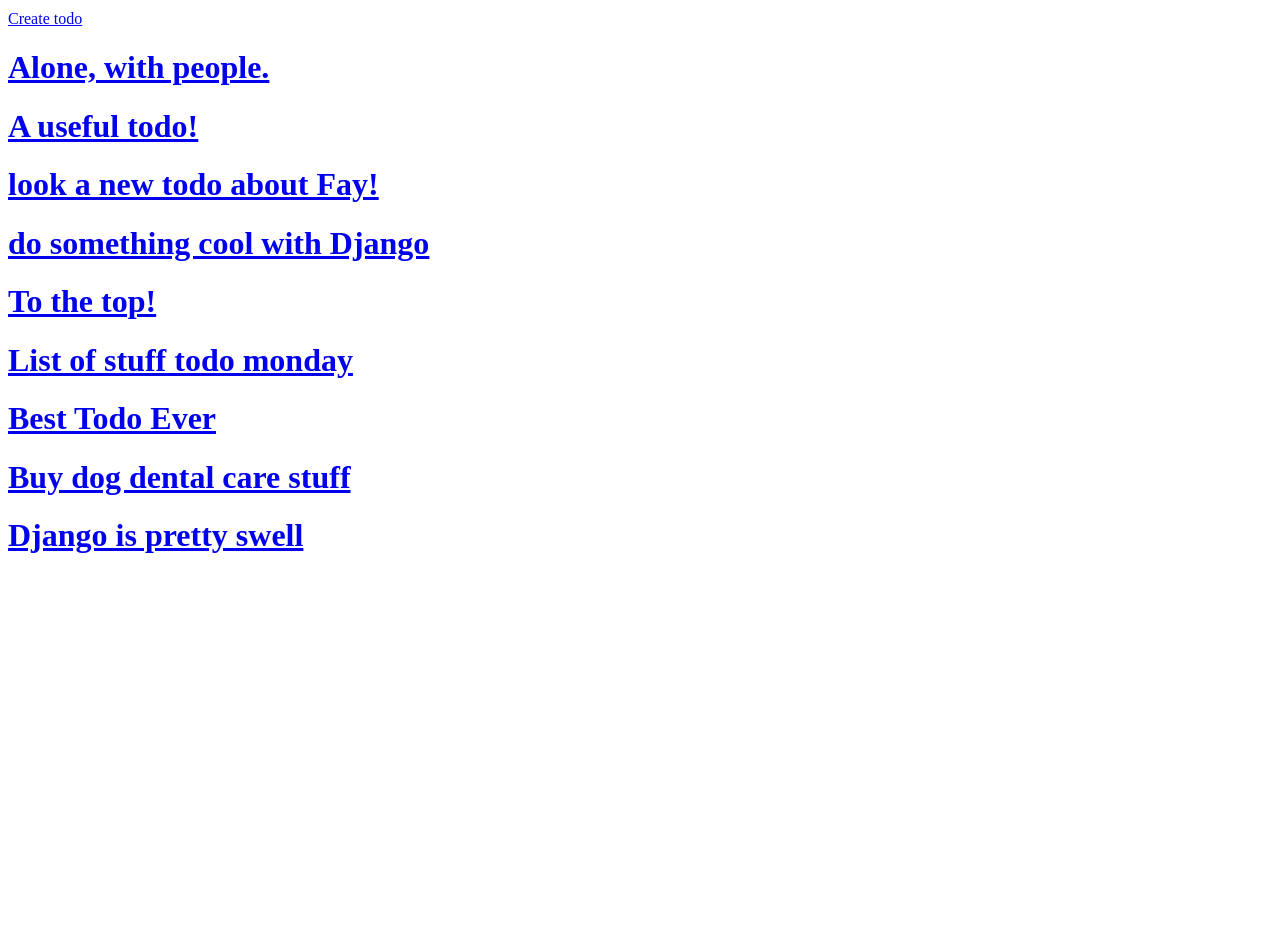
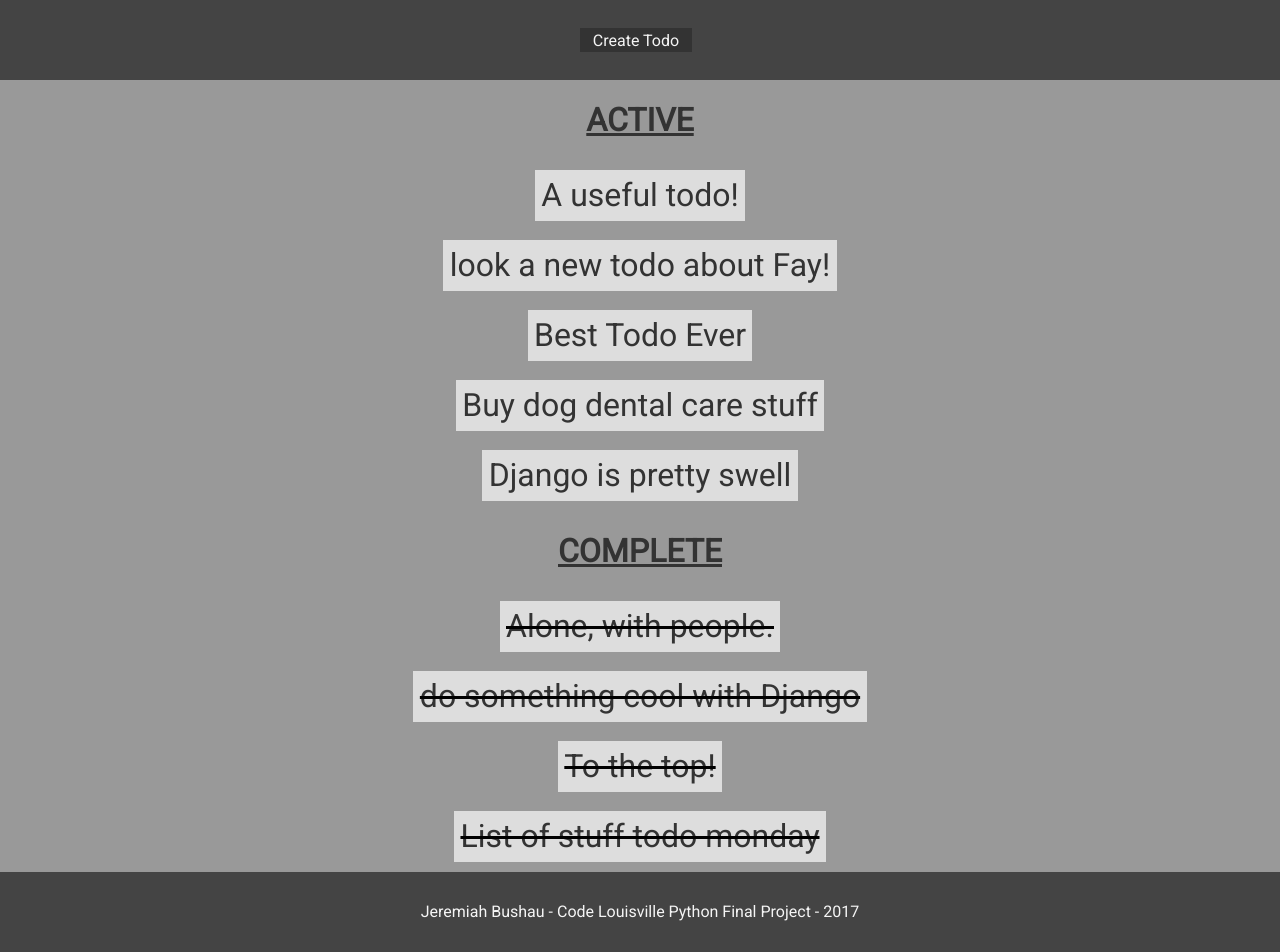
Before and after one commit to JerBushau/code_lou_todo, a Django app: page /todos/ in a window 1280 px wide. Before the commit the page ends 553 px from the top, so only its background shows below. Run offline with Django 3.2, Linux system fonts and the light colour scheme; data comes from the database, SQL or seed files in the repository; both versions use the stored data as it was after the commit.

Commit message:
Styled sitein grey scale and made some adjustmnets to layout and UI

```diff
--- a/code_lou_todo/assets/css/code_lou_todo.css
+++ b/code_lou_todo/assets/css/code_lou_todo.css
@@ -1,13 +1,195 @@
+@import url('https://fonts.googleapis.com/css?family=Open+Sans|Roboto');
+
+html,
+body {
+  height: 100%;
+  width: 100%;
+  margin: 0;
+  background: #999;
+  font-family: 'Roboto', sans-serif;
+}
+
 pre {
   white-space: pre-wrap;
+  max-width: 97.4%;
+  background: #ddd;
+  padding: 0.5em;
+  font-family: 'Open Sans', sans-serif;
 }
 
 form {
   display: flex;
   flex-direction: column;
   max-width: 31em;
+  margin: 0.5em;
+}
+form label {
+  display: flex;
+}
+.form-wrap {
+  min-height: 80%;
+  margin: 0.5em;
 }
 
-nav {
-  margin: 10px 0 20px 0;
+nav,
+footer,
+.todo-detail,
+.todo-list,
+.todo-nav,
+.todo-nav-links,
+.todo-ops {
+  display: flex;
 }
+
+nav,
+footer {
+  height: 10%;
+  min-width: 300px;
+  margin: 0;
+  background: #444;
+  align-items: center;
+  justify-content: center;
+  padding: 0 5%;
+}
+
+footer {
+  color: whitesmoke;
+  text-align: center;
+}
+
+label {
+  font-size: 1.5em;
+}
+
+input[type="text"], textarea {
+  padding: 0.5em;
+  width: auto;
+  background: whitesmoke;
+}
+
+.home-page-wrap {
+  display: flex;
+  flex-direction: column;
+  width: 100%;
+  height: 100%;
+  align-items: center;
+  justify-content: center;
+}
+.home-page-wrap h4 {
+  text-align: center;
+}
+
+.todo-list {
+  flex-direction: column;
+  margin: auto;
+  width:95%;
+  min-height: 80%;
+  justify-content: center;
+}
+
+.todo-list-item {
+  padding: 1em 0;
+}
+.todo-list-item h1,
+.todo-list-item a,
+.todo-nav h1 {
+  margin: 0;
+  color: #333;
+  font-weight: normal;
+
+}
+
+.todo-list-item h1 {
+  font-size: 1.7em;
+}
+.todo-list-item a {
+  background: #ddd;
+  padding: 0.2em;
+  text-decoration: none;
+}
+
+.todo-label {
+  text-align: center;
+  text-decoration: underline;
+  color: #333;
+}
+
+.todo-nav {
+  display: flex;
+  flex-direction: column;
+  align-items: flex-start;
+}
+.todo-nav small {
+  margin-bottom: 1em;
+}
+.todo-nav-links {
+  margin: 0.5em 0;
+}
+nav a,
+.todo-nav a,
+.todo-ops a,
+input[type='submit'] {
+  display: flex;
+  color: whitesmoke;
+  align-items: center;
+  justify-content: center;
+  text-align: center;
+  text-decoration: none;
+  background: #333;
+  height: 1.5em;
+  width: 7em;
+  margin: 0 0.5em 0 0;
+  border: none;
+}
+
+input[type='submit'] {
+  margin: 0.5em 0;
+}
+
+.todo-detail {
+  margin: 0.5em;
+  flex-direction: column;
+  overflow: wrap;
+  min-height: 80%;
+}
+
+.complete {
+  text-decoration: line-through;
+}
+
+@media (min-width: 600px) {
+  form{
+    margin: auto;
+  }
+
+  .todo-list {
+    width: 75%;
+  }
+  .todo-list-item {
+    text-align: center;
+  }
+  .todo-list-item h1 {
+    font-size: 2em;
+  }
+
+  .todo-nav {
+    flex-direction: row;
+    align-items: center;
+    justify-content: space-between;
+  }
+
+  .todo-nav-links a {
+    padding-left: 0;
+  }
+
+  .todo-detail {
+    width: 75%;
+    margin: auto auto 0.5em;
+  }
+}
+
+@media (min-width: 1000px) {
+  .todo-detail {
+    max-width: 800px;
+  }
+}
--- /dev/null
+++ b/code_lou_todo/templates/footer.html
@@ -0,0 +1,3 @@
+<footer>
+  Jeremiah Bushau - Code Louisville Python Final Project - 2017
+</footer>
--- a/code_lou_todo/templates/layout.html
+++ b/code_lou_todo/templates/layout.html
@@ -11,18 +11,11 @@
     <link rel="stylesheet" href="{% static 'css/code_lou_todo.css' %}">
 </head>
   <body>
-
-    <nav>
-      {% if request.get_full_path != '/todos/' %}
-        <a href="{% url 'todos:todo_list' %}">List</a>
-      {% endif %}
-
-      {% if request.get_full_path != '/todo/create/' %}
-        <a href="{% url 'todos:todo_create' %}">Create todo</a>
-      {% endif %}
-    </nav>
-
+    {% block nav_content%}
+    {% endblock %}
     {% block body_content %}
+    {% endblock %}
+    {% block footer_content %}
     {% endblock %}
   </body>
 </html>
--- /dev/null
+++ b/code_lou_todo/templates/nav.html
@@ -0,0 +1,9 @@
+<nav>
+    {% if request.get_full_path != '/todos/' %}
+    <a href="{% url 'todos:todo_list' %}">Todo List</a>
+    {% endif %}
+
+    {% if request.get_full_path != '/todo/create/' %}
+    <a href="{% url 'todos:todo_create' %}">Create Todo</a>
+    {% endif %}
+</nav>
--- a/code_lou_todo/todos/forms.py
+++ b/code_lou_todo/todos/forms.py
@@ -6,5 +6,5 @@ from . import models
 # specifies how the form will be presented in the update and create templates
 class TodoForm(forms.ModelForm):
     class Meta:
-        fields = ("title", "content")
+        fields = ('title', 'content')
         model = models.Todo
--- a/code_lou_todo/todos/models.py
+++ b/code_lou_todo/todos/models.py
@@ -6,6 +6,7 @@ from django.db import models
 class Todo(models.Model):
     title = models.CharField(max_length=100, unique=True)
     content = models.TextField()
+    is_complete = models.BooleanField(default=0)
     created_at = models.DateTimeField(auto_now=True)
 
     def __str__(self):
--- a/code_lou_todo/todos/templates/todos/todo_list.html
+++ b/code_lou_todo/todos/templates/todos/todo_list.html
@@ -1,9 +1,31 @@
 {% extends 'layout.html' %}
 
+{% block nav_content %}
+{% include 'nav.html' %}
+{% endblock %}
+
 {% block body_content %}
+<div class="todo-list">
+  <h1 class="todo-label">ACTIVE</h1>
+  {% for todo in todo_list %}
+  {% if not todo.is_complete %}
 
-{% for todo in todo_list %}
-<h1><a href="{% url 'todos:todo_detail' pk=todo.pk %}">{{ todo.title }}</a></h1>
-{% endfor %}
+  <div class="todo-list-item">
+    <h1><a href="{% url 'todos:todo_detail' pk=todo.pk %}">{{ todo.title }}</a></h1>
+  </div>
+  {% endif %}
+  {% endfor %}
+  <h1 class="todo-label">COMPLETE</h1>
+  {% for todo in todo_list %}
+  {% if todo.is_complete %}
+  <div class="todo-list-item complete">
+    <h1><a href="{% url 'todos:todo_detail' pk=todo.pk %}">{{ todo.title }}</a></h1>
+  </div>
+  {% endif %}
+  {% endfor %}
+</div>
+{% endblock %}
 
+{% block footer_content %}
+{% include 'footer.html' %}
 {% endblock %}
--- a/code_lou_todo/todos/urls.py
+++ b/code_lou_todo/todos/urls.py
@@ -7,6 +7,14 @@ urlpatterns = [
     url(r'todos/$',
         views.TodoList.as_view(),
         name='todo_list'),
+
+    url(r'todos/complete/$',
+        views.TodoList.as_view(),
+        name='complete_todo_list'),
+
+    url(r'todos/incomplete/$',
+        views.TodoList.as_view(),
+        name='incomplete_todo_list'),
 
     url(r'todo/(?P<pk>\d+)/$',
         views.TodoDetail.as_view(),
--- a/code_lou_todo/todos/views.py
+++ b/code_lou_todo/todos/views.py
@@ -14,7 +14,7 @@ class TodoList(generic.ListView):
 
     def get_queryset(self):
         queryset = super().get_queryset()
-        return queryset.order_by('-created_at')
+        return queryset.order_by('is_complete', '-created_at')
 
 
 # genetic detail view
@@ -26,10 +26,17 @@ class TodoDetail(generic.DetailView):
     def get_context_data(self, *args, **kwargs):
         context = super(TodoDetail, self).get_context_data(*args, **kwargs)
         # figure out how to use annotate!!!! seems like it would help here
-        context['before'] = models.Todo.objects.filter(
-            created_at__gt=context['todo'].created_at)[:1]
-        context['after'] = models.Todo.objects.filter(
-            created_at__lt=context['todo'].created_at)[:1]
+        if context['todo'].is_complete == True:
+            all_todos = models.Todo.objects.all().filter(is_complete=True)
+        else:
+            all_todos = models.Todo.objects.all().filter(is_complete=False)
+        context['todo'].content = context['todo'].content.strip()
+        context['before'] = all_todos.filter(
+            created_at__gt=context['todo'].created_at).order_by(
+                'created_at')[:1]
+        context['after'] = all_todos.filter(
+            created_at__lt=context['todo'].created_at).order_by(
+                '-created_at')[:1]
         return context
 
 
@@ -42,7 +49,7 @@ class TodoCreate(generic.CreateView):
 # generic update view
 class TodoUpdate(generic.UpdateView):
     model = models.Todo
-    fields = ['title', 'content']
+    fields = ['title', 'content', 'is_complete']
     template_name_suffix = '_update_form'
 
 
```
Also changed, not shown: code_lou_todo/templates/index.html (+6 -1 lines), code_lou_todo/todos/templates/todos/todo_confirm_delete.html (+10 -0 lines), code_lou_todo/todos/templates/todos/todo_detail.html (+19 -6 lines), code_lou_todo/todos/templates/todos/todo_form.html (+16 -5 lines), code_lou_todo/todos/templates/todos/todo_update_form.html (+15 -5 lines), README.md, code_lou_todo/db.sqlite3, code_lou_todo/todos/migrations/0002_todo_is_complete.py (added).
